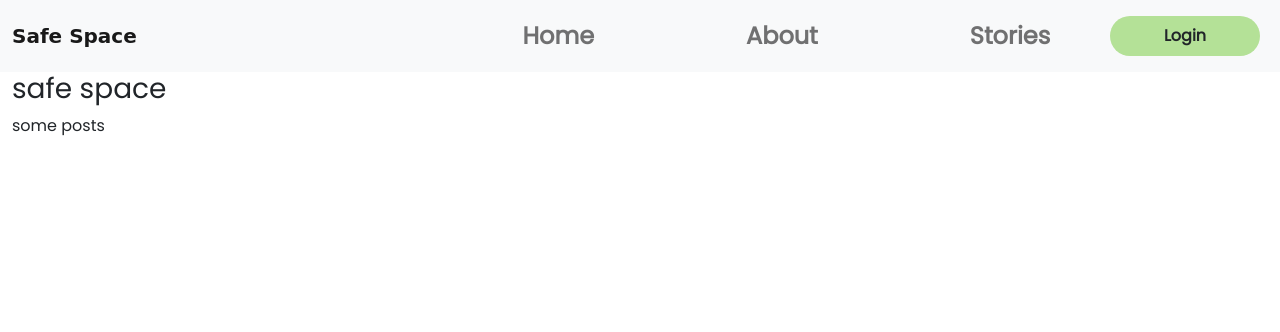
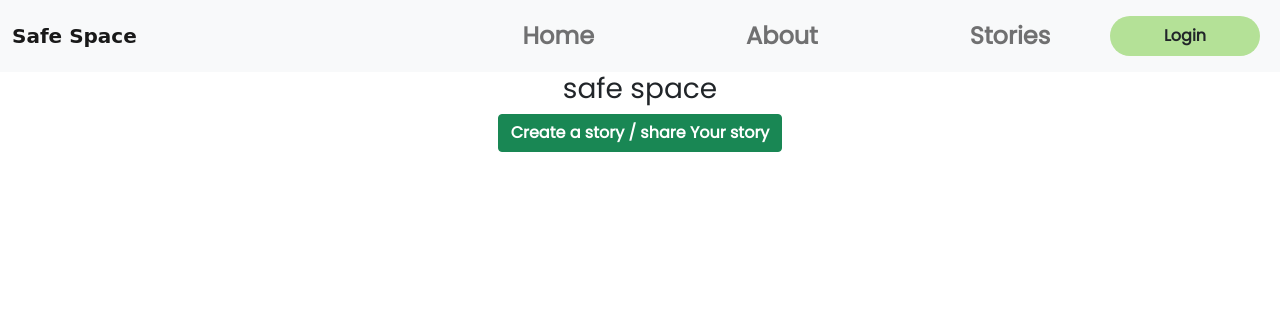
Before and after one commit to Reuben-Kipkemboi/Safe-Space, a Flask app: page / in a window 1280 px wide. Shown: the top 332 px of the page. Run offline with Flask 2, Linux system fonts and the light colour scheme; data that the repository does not hold is empty; some libraries are stand-ins or nearby versions; some web fonts are replaced.

Commit message:
ft:route-configuration - configures respective routes

```diff
--- a/app/main/views.py
+++ b/app/main/views.py
@@ -9,13 +9,12 @@ from ..models import User,Share,Comment,Post
 
 @main.route('/')
 def index():
-    posts = Post.query.order_by(Post.addition_time.desc()).all()
 
 
-    return render_template('index.html', posts=posts)
+    return render_template('index.html')
 
 #Posts form
-@main.route('/create_posts',methods=['GET', 'POST'])
+@main.route('/share-story',methods=['GET', 'POST'])
 def new_posts():
     form = PostsForm()
     if form.validate_on_submit():
@@ -28,3 +27,10 @@ def new_posts():
 
         return redirect(url_for('main.index'))
     return render_template('posts.html',form = form)
+
+
+@main.route('/posts')
+def posts():
+    posts = Post.query.order_by(Post.addition_time.desc()).all()
+
+    return render_template('overall.html', posts=posts)
--- a/app/templates/index.html
+++ b/app/templates/index.html
@@ -4,45 +4,9 @@
 <!-- Content block -->
 {% block content %}
 
-<div class="container-fluid">
+<div class="container-fluid text-center">
   <h3>safe space</h3>
-  <p>some posts</p>
-  <div class="row">
-    <div class="col-md-1"></div>
-    <div class="col-md-6">
-      <div class="tab-content mt-3">
-        <div class="tab-pane fade show active" id="relevant" role="tabpanel" aria-labelledby="relevant-tab">
-          {% for post in posts %}
-          <div class="card m-3 shadow p-2">
-            <div class="card-body">
-              <div class="d-flex flex-row user-info">
-                <i class="fa-solid fa-user-large fs-5"></i>
-                <div class="d-flex flex-column justify-content-start ml-2">
-                  <span class="d-block fw-bold">{{post.author_name}}</span>
-                  <span class="date text-black-50" style="font-size: 15px;"><i class="fas fa-calendar-alt"></i>
-                    {{post.addition_time.strftime('%d/%m/%Y, %I:%M %p') }}</span>
-                </div>
-              </div>
-              <a href="" id="link">
-                <h5 class="card-title"><b id="bold">{{ post.title }}</b></h5>
-              </a>
-              <p class="card-text text-muted">{{ post.post_content[:250]|safe + " ....." }}</p>
 
-              <a class="float-left" style="margin-right: 5px;" href="">
-                <button class="btn btn-outline-warning btn-sm"><i class="far fa-edit"></i> View More</button>
-              </a>
-              <a href="">
-                <button class="btn btn-outline-success btn-sm" data-toggle="modal" data-target=""><i class="fa-solid fa-square-share-nodes"></i> Share Post</button>
-              </a>
-              <a class="float-right" href="">
-                <button class="btn btn-outline-primary btn-sm"><i class="far fa-comment-alt"></i> Comment</button>
-              </a>
-            </div>
-          </div>
-
-          {% endfor %}
-        </div>
-      </div>
-    </div>
+  <a href="{{url_for('main.new_posts')}}"><button type="button" class="btn btn-success fw-bold">Create a story / share Your story</button></a>
   </div>
   {% endblock%}
--- a/app/templates/navbar.html
+++ b/app/templates/navbar.html
@@ -1,14 +1,14 @@
 <nav class="navbar navbar-expand-lg navbar-light bg-light">
     <div class="container-fluid">
-      <a class="navbar-brand fw-bold" href="#" id="safe">Safe Space</a>
+      <a class="navbar-brand fw-bold" href="/" id="safe">Safe Space</a>
       <button class="navbar-toggler" type="button" data-bs-toggle="collapse" data-bs-target="#navbarNavAltMarkup" aria-controls="navbarNavAltMarkup" aria-expanded="false" aria-label="Toggle navigation">
         <span class="navbar-toggler-icon"></span>
       </button>
       <div class="collapse navbar-collapse" id="navbarNavAltMarkup">
         <div class="navbar-nav mx-auto">
-          <a class="nav-link" aria-current="page" href="#">Home</a>
+          <a class="nav-link" aria-current="page" href="/">Home</a>
           <a class="nav-link" href="#">About</a>
-          <a class="nav-link" href="#">Stories</a>
+          <a class="nav-link" href="{{url_for('main.posts')}}">Stories</a>
         </div>
 
         <div class="navbar-nav ms-auto">
```
Also changed, not shown: app/templates/overall.html (added, +47 -0 lines).
